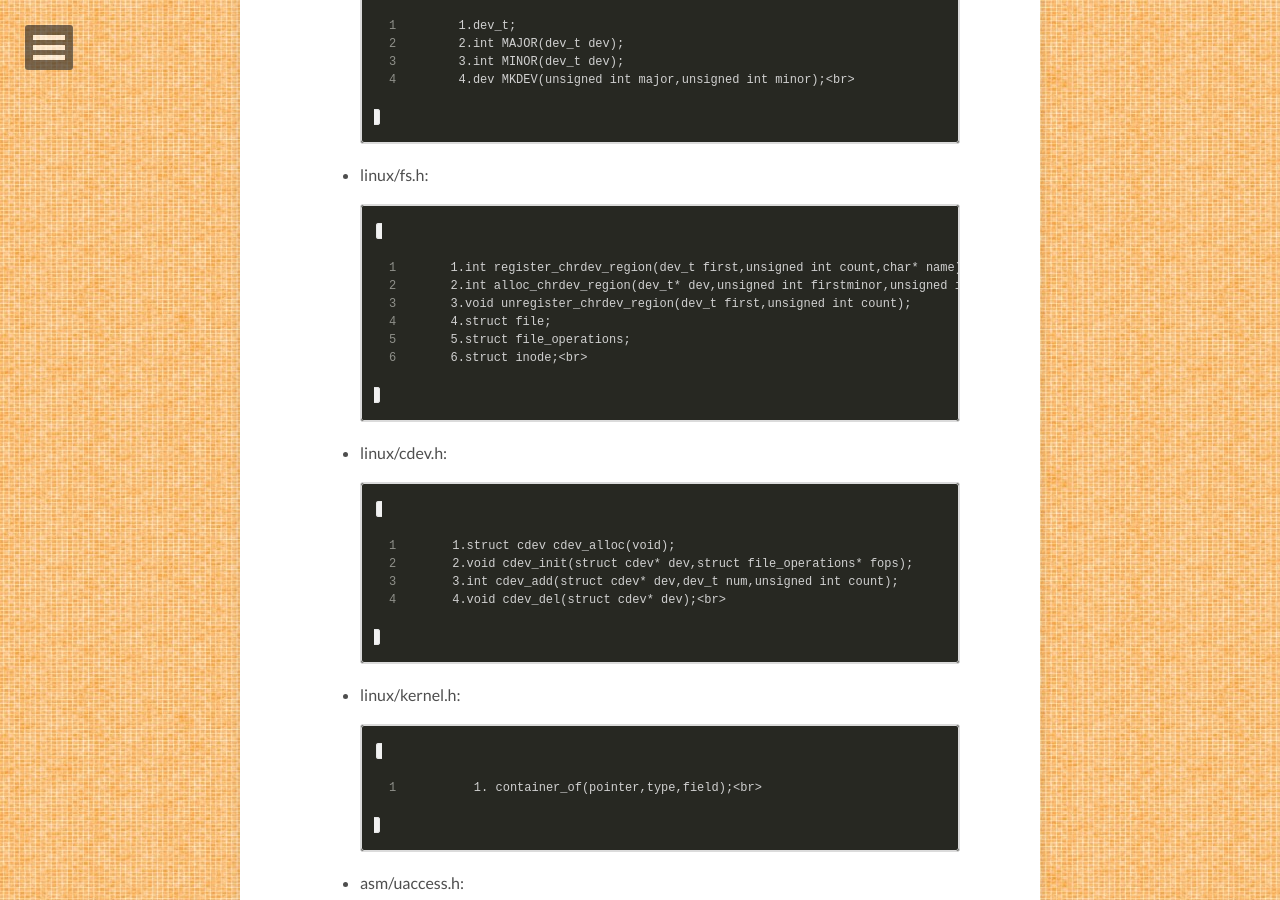
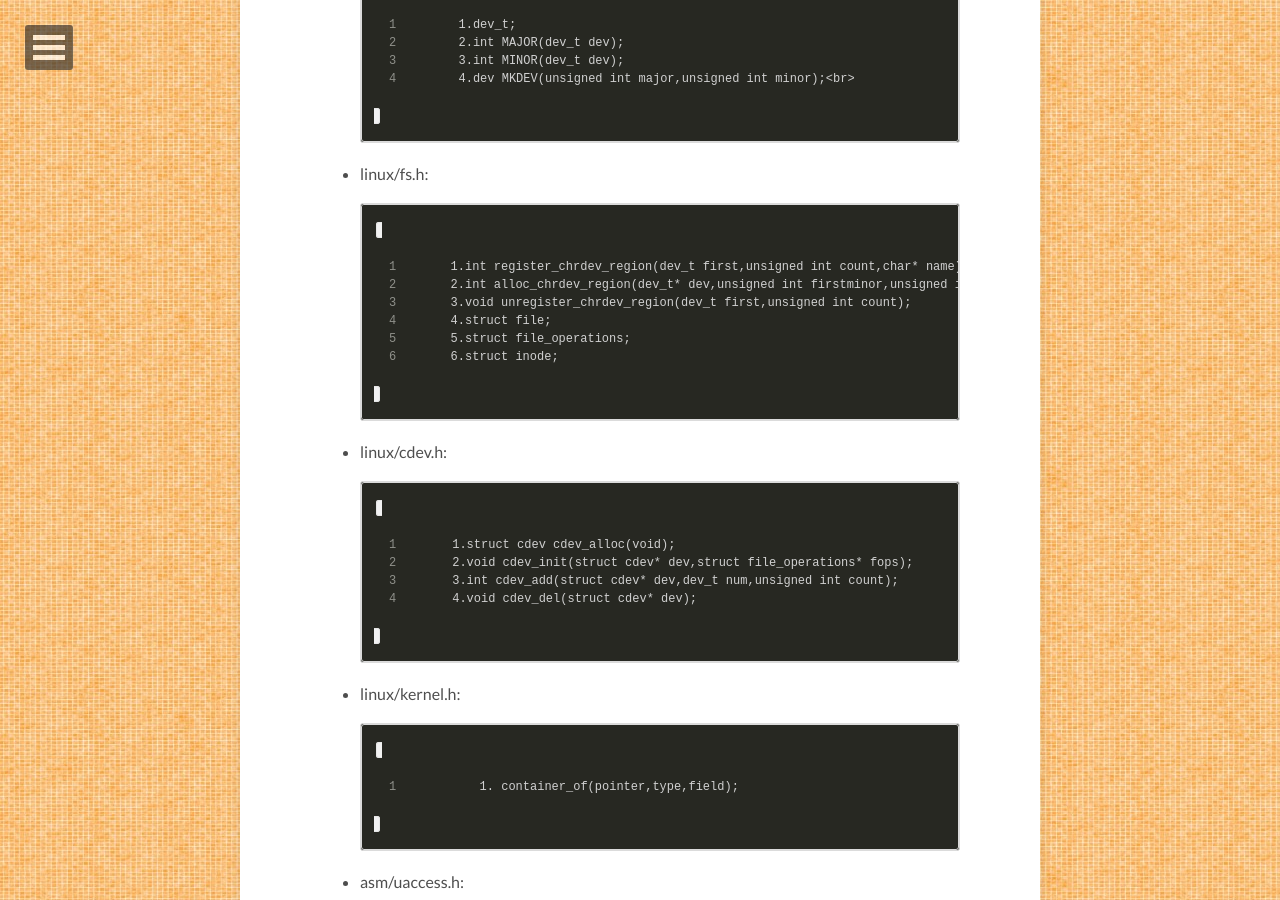
Before and after one commit to victorchenpan/victorchenpan.github.io, a Jekyll site: the page built from index.html, in a window 1280 px wide and 900 px high, scrolled down 786 px. Built offline with Jekyll 4.4.1, drawn with Linux system fonts in a browser that asks for light colours; nearby versions of some CDN libraries; the list of posts is cut into pages by our own code.

Commit message:
0926-update4

```diff
--- a/_posts/2016-09-26-kernel-driver-documents.markdown
+++ b/_posts/2016-09-26-kernel-driver-documents.markdown
@@ -1,6 +1,7 @@
 ### 内核驱动相关<br>
 
-#### 一.关键头文件及内含的结构体，函数：<br>
+### 一.关键头文件及内含的结构体，函数：<br>
+
 
 * linux/types.h:<br>
 
@@ -16,18 +17,18 @@
         3.void unregister_chrdev_region(dev_t first,unsigned int count);
         4.struct file;
         5.struct file_operations;
-        6.struct inode;<br>
+        6.struct inode;
 
 * linux/cdev.h:<br>
 
         1.struct cdev cdev_alloc(void);
         2.void cdev_init(struct cdev* dev,struct file_operations* fops);
         3.int cdev_add(struct cdev* dev,dev_t num,unsigned int count);
-        4.void cdev_del(struct cdev* dev);<br>
+        4.void cdev_del(struct cdev* dev);
 
 * linux/kernel.h:<br>
 
-        1. container_of(pointer,type,field);<br>
+        1. container_of(pointer,type,field);
 
 * asm/uaccess.h:<br>
         1. unsigned long copy_from_user(void* to,void* from,unsigned long count);
```
